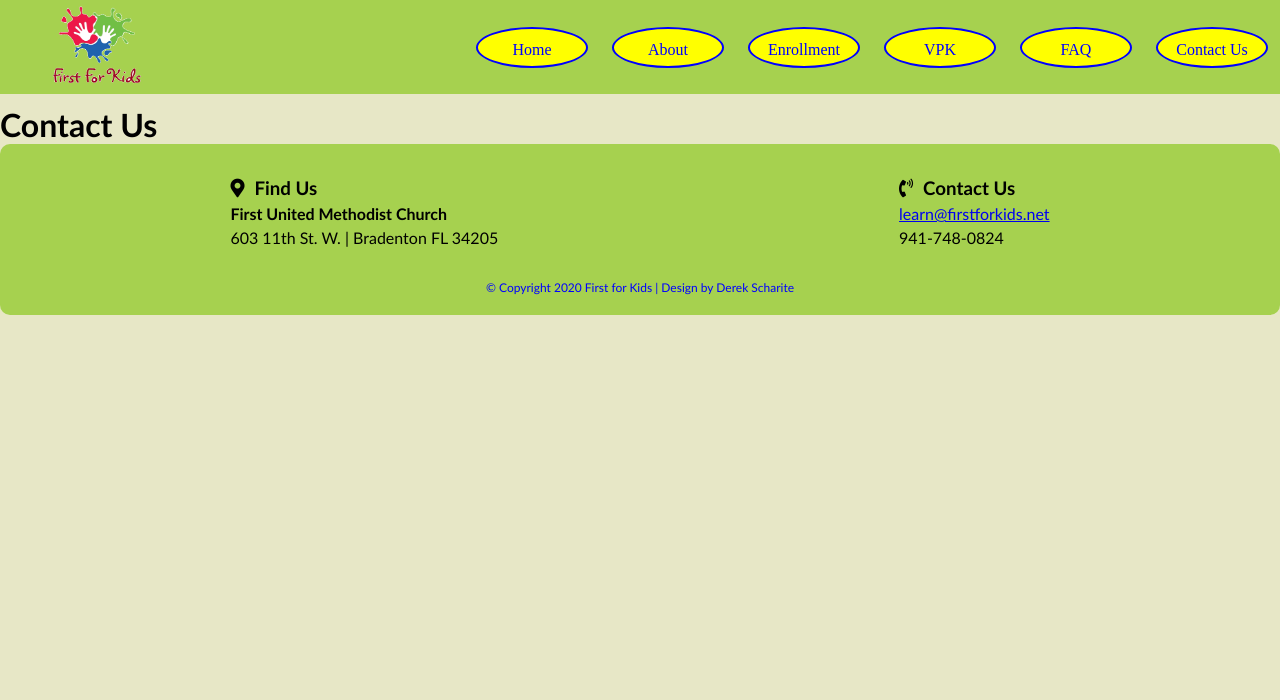
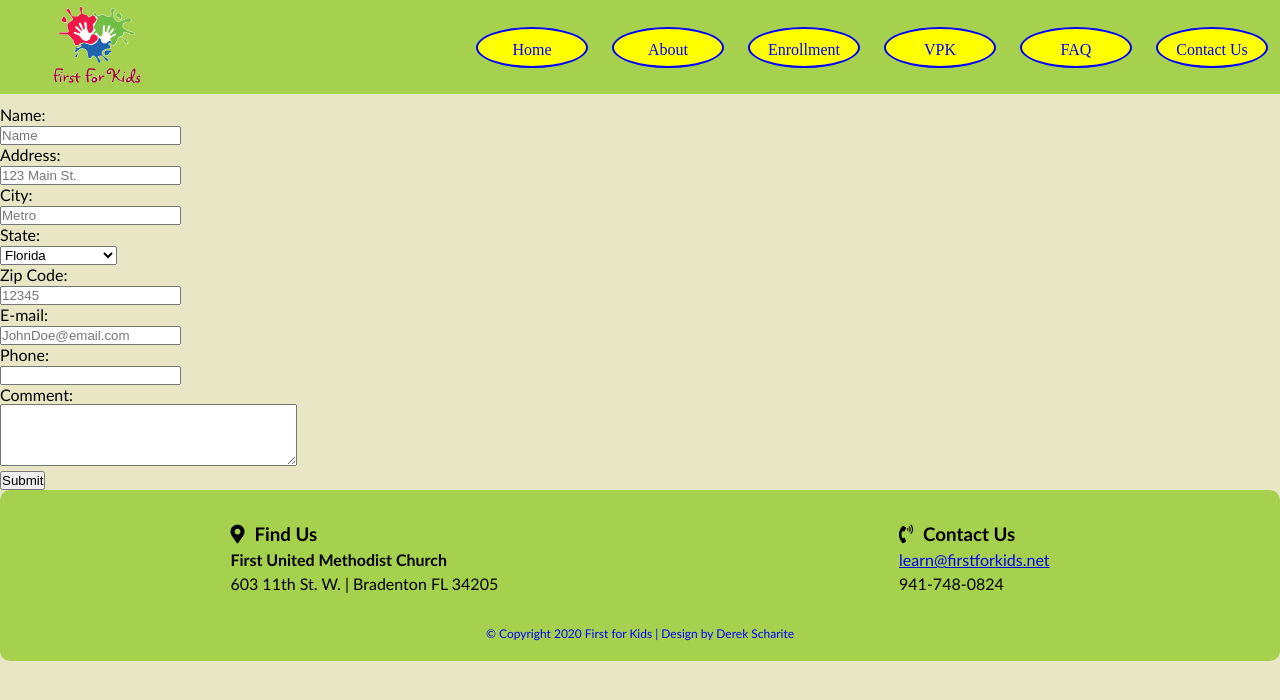
Before and after one commit to Scharite13/First4Kids, a React (Create React App) app: page /contactus in a window 1280 px wide. Shown: the top 700 px of the page. Built offline with nearby package versions, Linux system fonts and the light colour scheme; a web font is replaced by a local one.

Commit message:
add form to contact page

```diff
--- /dev/null
+++ b/src/Componants/Contact/contact.js
@@ -0,0 +1,80 @@
+import React from 'react';
+import './contact.styles.css';
+
+const Contact = () => (
+    <div>
+        <form className="contact-form" id="contact-form" method="post" action="email: dms121691@gmail.com">
+            <label for="name">Name:</label><br></br>
+            <input type="text" id="name" name="name" placeholder="Name"/><br></br>
+            <label for="address">Address:</label><br></br>
+            <input type="text" id="address" name="address" placeholder="123 Main St."/><br></br>
+            <label for="city">City:</label><br></br>
+            <input type="text" id="City" name="city" placeholder="Metro"/><br></br>
+            <label for="state">State:</label><br></br>
+            <select name="statefield" id="statefield"><br></br>
+	            <option value="Alabama">Alabama</option>
+	            <option value="Alaska">Alaska</option>
+	            <option value="Arkansas">Arkansas</option>
+	            <option value="Arizona">Arizona</option>
+	            <option value="California">California</option>
+	            <option value="Colorado">Colorado</option>
+	            <option value="Connecticut">Connecticut</option>
+	            <option value="Washington DC">Washington DC</option>
+	            <option value="Delaware">Delaware</option>
+	            <option selected="selected" value="Florida">Florida</option>
+	            <option value="Georgia">Georgia</option>
+	            <option value="Hawaii">Hawaii</option>
+	            <option value="Idaho">Idaho</option>
+	            <option value="Indiana">Indiana</option>
+	            <option value="Illinois">Illinois</option>
+	            <option value="Iowa">Iowa</option>
+	            <option value="Kansas">Kansas</option>
+	            <option value="Kentucky">Kentucky</option>
+	            <option value="Louisiana">Louisiana</option>
+	            <option value="Massachusetts">Massachusetts</option>
+	            <option value="Maryland">Maryland</option>
+	            <option value="Maine">Maine</option>
+	            <option value="Michigan">Michigan</option>
+	            <option value="Minnesota">Minnesota</option>
+	            <option value="Missouri">Missouri</option>
+	            <option value="Mississippi">Mississippi</option>
+	            <option value="Montana">Montana</option>
+	            <option value="North Carolina">North Carolina</option>
+	            <option value="North Dakota">North Dakota</option>
+	            <option value="Nebraska">Nebraska</option>
+	            <option value="New Hampshire">New Hampshire</option>
+	            <option value="New Jersey">New Jersey</option>
+	            <option value="New Mexico">New Mexico</option>
+	            <option value="Nevada">Nevada</option>
+	            <option value="New York">New York</option>
+	            <option value="Ohio">Ohio</option>
+	            <option value="Oklahoma">Oklahoma</option>
+	            <option value="Oregon">Oregon</option>
+	            <option value="Pennsylvania">Pennsylvania</option>
+	            <option value="Rhode Island">Rhode Island</option>
+	            <option value="South Carolina">South Carolina</option>
+	            <option value="South Dakota">South Dakota</option>
+	            <option value="Tennessee">Tennessee</option>
+	            <option value="Texas">Texas</option>
+	            <option value="Utah">Utah</option>
+	            <option value="Virginia">Virginia</option>
+	            <option value="Vermont">Vermont</option>
+	            <option value="Washington">Washington</option>
+	            <option value="Wisconsin">Wisconsin</option>
+	            <option value="West Virginia">West Virginia</option>
+	            <option value="Wyoming">Wyoming</option>
+            </select><br></br>
+            <label for="zipcode">Zip Code:</label><br></br>
+            <input type="text" id="zipcode" name="zipcode" placeholder="12345"/><br></br>
+            <label for="email">E-mail:</label><br></br>
+            <input type="email" id="email" name="email" placeholder="JohnDoe@email.com"/><br></br>
+            <label for="phone">Phone:</label><br></br>
+            <input type="tel" id="phone" name="phone" pattern="[0-9]{3}-[0-9]{2}-[0-9]{3}"/><br></br>
+            <label for="comment">Comment:</label><br></br>
+            <textarea name="comment" rows="4" cols="35" id="comment"></textarea><br></br>
+            <button type="submit" action="blank emai">Submit</button>
+        </form>
+    </div>
+)
+
+export default Contact;
--- /dev/null
+++ b/src/Componants/Contact/contact.styles.css
@@ -0,0 +1,5 @@
+.contact-form {
+  display: flex;
+  flex-direction: column;
+  display: inline-block;
+}
--- a/src/Componants/Footer/Footer.js
+++ b/src/Componants/Footer/Footer.js
@@ -15,7 +15,7 @@
                 </div>
                 <div className="contact">
                     <h3 className="f-title"><i class="fas fa-phone-volume"></i>Contact Us</h3>
-                    <a href="mailto: derekscharite@gmail.com">learn@firstforkids.net</a>
+                    <a href="mailto: learn@firstforkids.net">learn@firstforkids.net</a>
                     <p>941-748-0824</p>
                 </div>
             </div>
--- a/src/Pages/ContactUs/contactus.js
+++ b/src/Pages/ContactUs/contactus.js
@@ -1,11 +1,12 @@
 import React from 'react';
 import Footer from '../../Componants/Footer/Footer';
-import './contactus.styles.css'
+import './contactus.styles.css';
+import Contact from '../../Componants/Contact/contact';
 
 
 const ContactUs = () => (
     <div className="contactus-page">
-        <h1>Contact Us</h1>
+        <Contact/>
         <Footer/>
     </div>
 )
```
